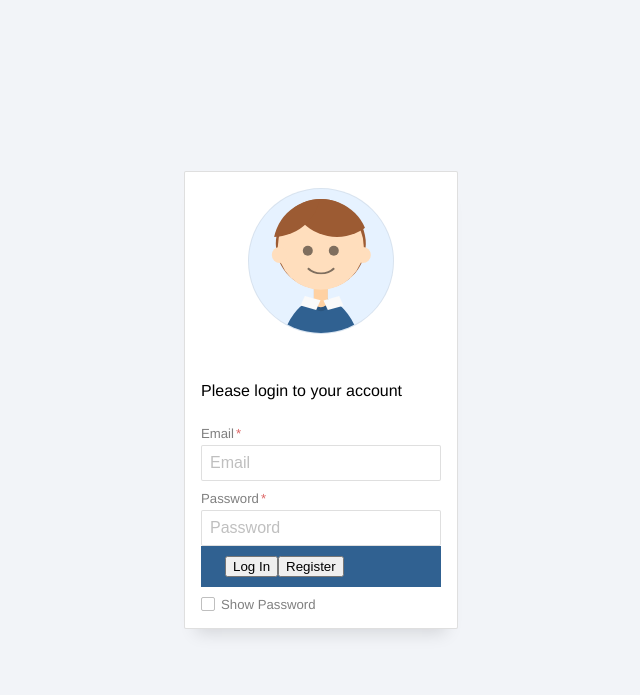
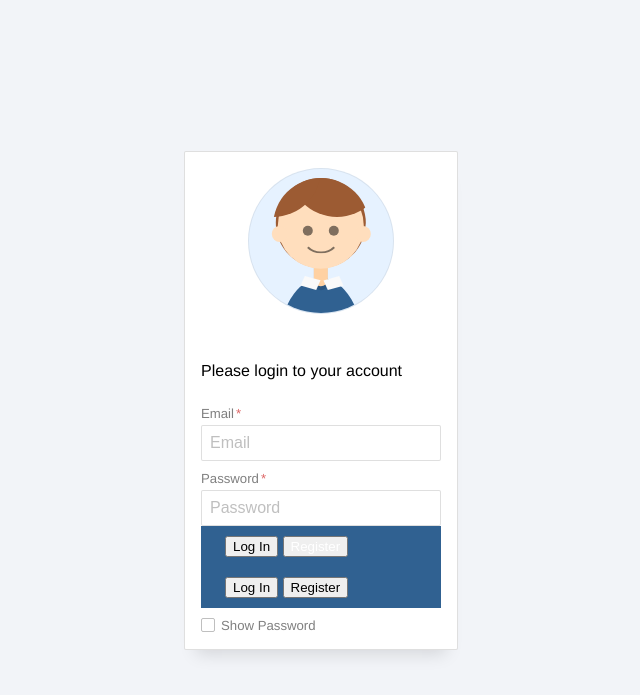
Before and after one commit to EdwinRivera04/-cssi-project-copy, a Flask app: page / in a window 1280 px wide. Shown: the top 695 px of the page, without its empty margins (319-959 px from the left). Run offline with Flask 2, Linux system fonts and the light colour scheme.

Commit message:
Update login.html
button css updated and corrected with submit type

```diff
--- a/app/templates/login.html
+++ b/app/templates/login.html
@@ -40,7 +40,13 @@
 
 
 <div class="btn-group">
-  <button id="lN" type='button'>Log In</button><button id="register" type='button'>Register</button>
+  <button id="lN" type='submit'>Log In</button>
+  <button id="lN" type='button'><a href = "register" style="color: white; text-decoration: none"> Register</a></button>
+</div>
+
+<div class="btn-group">
+  <button id="lN" type='button'>Log In</button>
+  <button id="register" type='button'>Register</button>
 </div>
 
     <figure aria-hidden="true">
```
